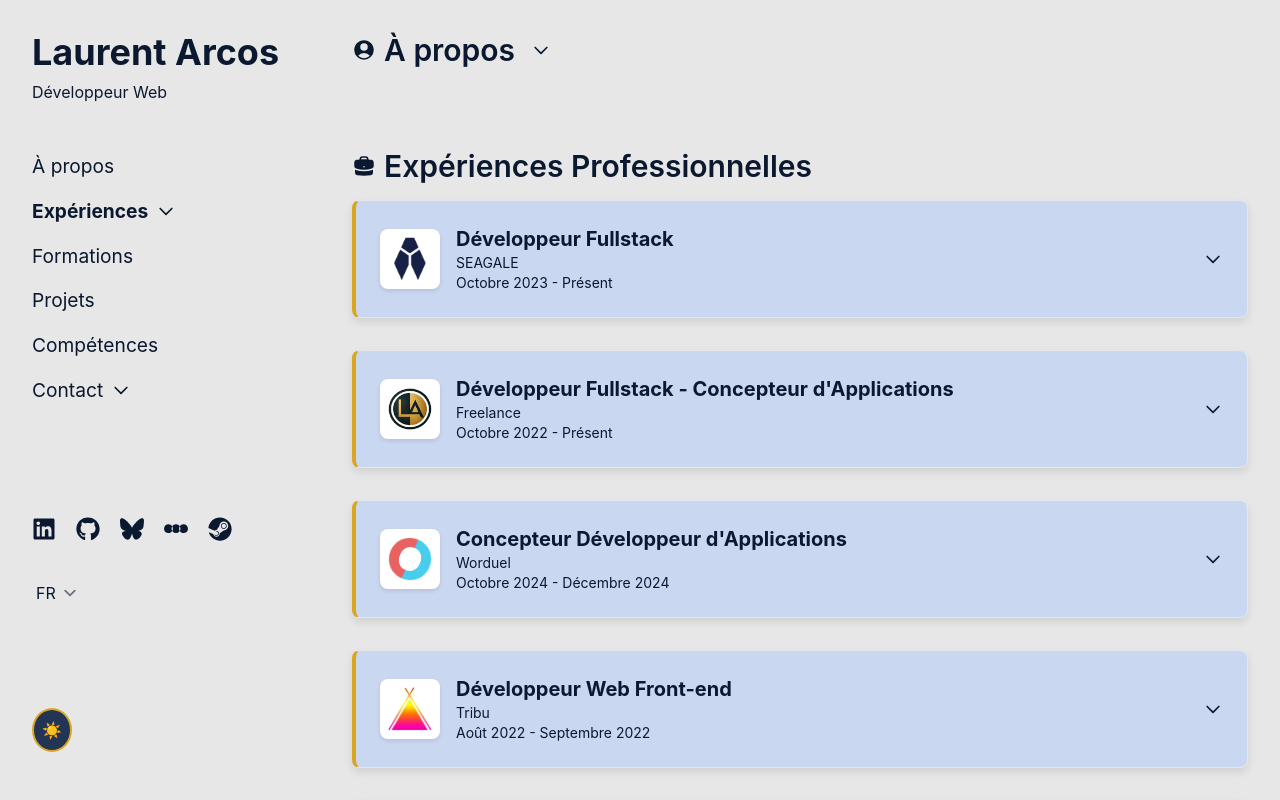
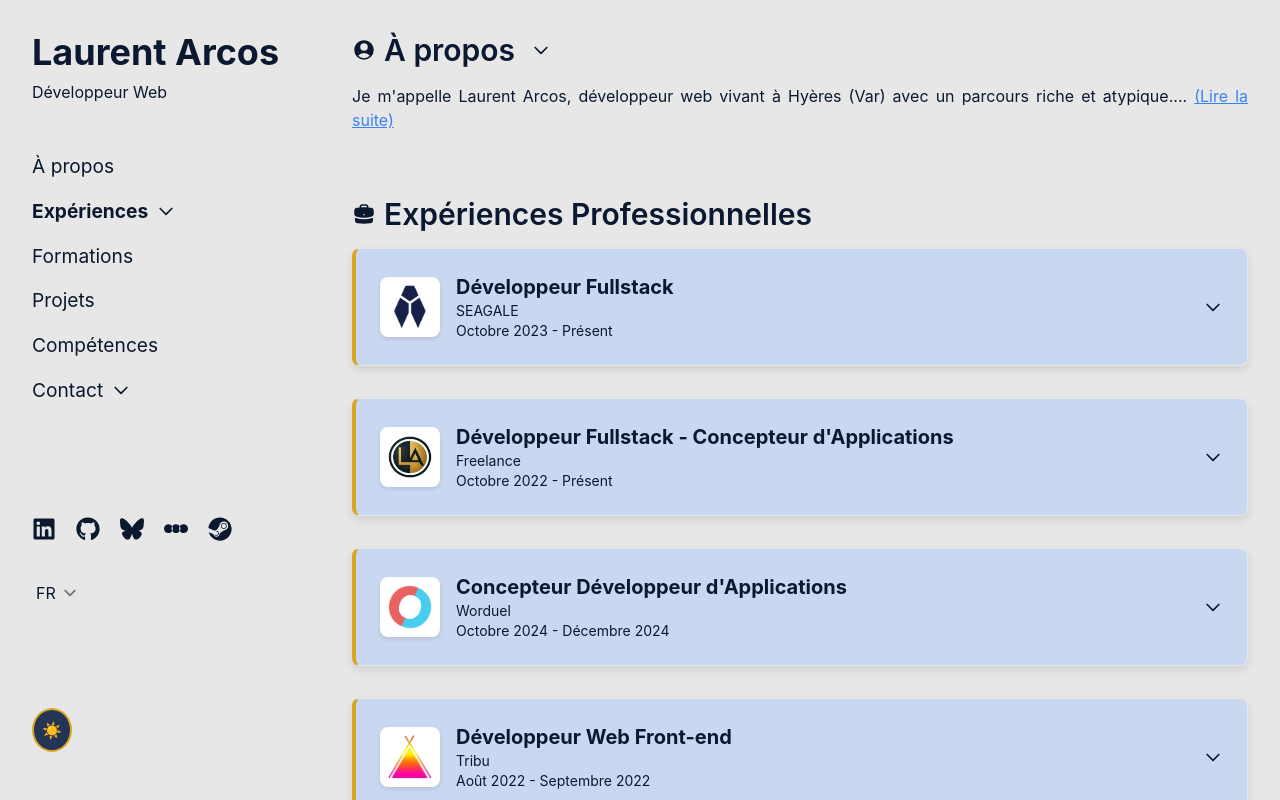
Before and after one commit to LaurentArcos/cv-interactif, a Next.js app: page / in a window 1280 px wide. Built offline with nearby package versions, Linux system fonts and the light colour scheme.

Commit message:
aboutme première phrase affiché

```diff
--- a/src/app/page.tsx
+++ b/src/app/page.tsx
@@ -53,20 +53,42 @@ function isMobileDevice() {
   return /Mobi|Android/i.test(navigator.userAgent);
 }
 
-function handleClickNumber(event: React.MouseEvent<HTMLAnchorElement>) {
-
+function handleClickNumber(
+  event: React.MouseEvent<HTMLAnchorElement>,
+  language: "en" | "fr"
+) {
   if (!isMobileDevice()) {
     event.preventDefault();
 
     navigator.clipboard.writeText("0630205558").then(() => {
+      // Message différent selon la langue
+      if (language === "fr") {
         alert("Numéro copié dans le presse-papier !");
+      } else {
+        alert("Phone number copied to clipboard!");
+      }
     });
   }
+}
+
+function getFirstNonEmptyLine(text: string): string {
+
+  return text
+    .split("\n")
+    .map(line => line.trim())
+    .filter(line => line.length > 0)[0]
+    || "";
 }
 
 export default function Home() {
   const [language, setLanguage] = useState<"en" | "fr">("fr");
   const t = language === "fr" ? fr : en;
+  const [isAboutMeOpen, setIsAboutMeOpen] = useState(false);
+  const aboutMeFullText = language === "fr" ? aboutMe.textFr : aboutMe.textEn;
+  const firstLine = getFirstNonEmptyLine(aboutMeFullText);
+  const displayedText = isAboutMeOpen
+  ? aboutMeFullText
+  : `${firstLine}... ${language === "fr" ? "(Lire la suite)" : "(Read more)"}`;
   const [showDev, setShowDev] = useState(true);
   const [showSales, setShowSales] = useState(true);
   const [isFiltersOpen, setIsFiltersOpen] = useState(false);
@@ -78,9 +100,23 @@ export default function Home() {
   const [selectedCategory, setSelectedCategory] = useState<string>("All");
   const [isSidebarOpen, setIsSidebarOpen] = useState(false);
   const toggleFilters = () => setIsFiltersOpen(!isFiltersOpen);
-  const [isAboutMeOpen, setIsAboutMeOpen] = useState(false);
 
   // Fonction pour filtrer les compétences
+
+  const aboutMeContent = isAboutMeOpen ? (
+    <>{aboutMeFullText}</>
+  ) : (
+    <>
+      {firstLine}...
+      {" "}
+      <span
+        onClick={() => setIsAboutMeOpen(true)}
+        className="text-blue-500 cursor-pointer underline"
+      >
+        {language === "fr" ? "(Lire la suite)" : "(Read more)"}
+      </span>
+    </>
+  );
 
   const getTranslatedSkill = (skill: Skill, language: "en" | "fr") => ({
     name: skill.name[language],
@@ -432,7 +468,7 @@ export default function Home() {
                 <FontAwesomeIcon icon={faPhone} className="w-5 h-5" />
                 <a
                   href="tel:+33630205558"
-                  onClick={handleClickNumber}
+                  onClick={(e) => handleClickNumber(e, language)}
                   className="
                     text-lg
                     cursor-pointer
@@ -538,7 +574,8 @@ export default function Home() {
         <h2 className="text-xl md:text-3xl lg:text-3xl font-semibold mb-4 text-text-primary flex items-center">
           <UserCircleIcon className="w-6 h-6 mr-2 text-foreground" />
           {language === "fr" ? aboutMe.titleFr : aboutMe.titleEn}
-              {/* BOUTON TOGGLE */}
+
+          {/* Le chevron qui toggle également */}
           <button
             onClick={() => setIsAboutMeOpen(!isAboutMeOpen)}
             className="text-text-secondary hover:text-text-primary pl-4"
@@ -549,12 +586,10 @@ export default function Home() {
         </h2>
       </div>
 
-          {/* AFFICHAGE CONDITIONNEL */}
-          {isAboutMeOpen ? (
+      {/* Paragraphe : aboutMeContent */}
       <p className="aboutme text-sm md:text-base text-justify whitespace-pre-line">
-              {language === "fr" ? aboutMe.textFr : aboutMe.textEn}
+        {aboutMeContent}
       </p>
-          ) : null}
     </section>
 
         {/* Expériences Professionnelles */}
--- a/src/data/skills.ts
+++ b/src/data/skills.ts
@@ -4,6 +4,10 @@ export const skills: Skill[] = [
   // 💻 Développement Frontend / Frontend Development
   {
     name: { en: "React", fr: "React" },
+    category: { en: "Frontend Development", fr: "Développement Frontend" },
+  },
+  {
+    name: { en: "Vite", fr: "Vite" },
     category: { en: "Frontend Development", fr: "Développement Frontend" },
   },
   {
```
Lines whose indentation alone changed are shown as unchanged.
